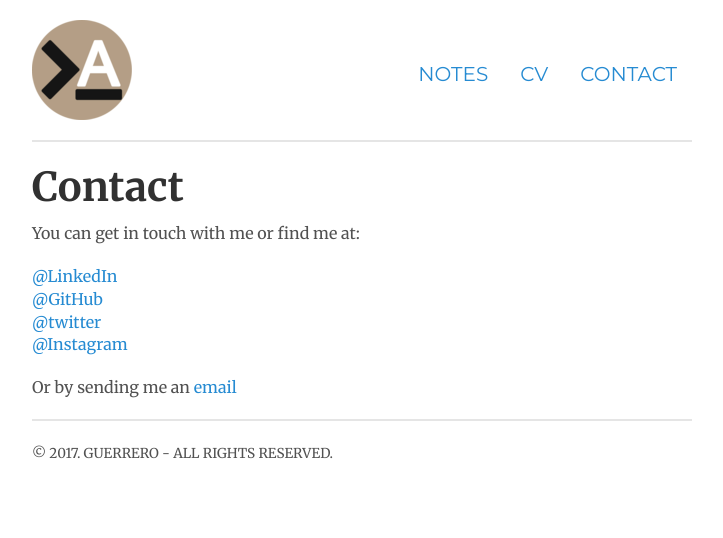
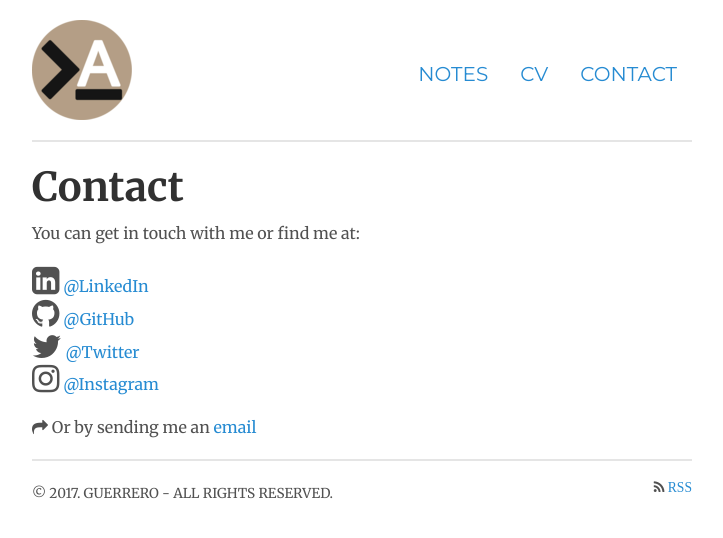
Before and after one commit to augustoguerrero/augustoguerrero.github.io, a Jekyll site: the page built from contact/index.html, in a window 1280 px wide. Shown: the top 538 px of the page, without its empty margins (278-1001 px from the left). Built offline with Jekyll 4.4.1, drawn with Linux system fonts in a browser that asks for light colours.

Commit message:
added some FA

```diff
--- a/_layouts/default.html
+++ b/_layouts/default.html
@@ -19,13 +19,13 @@
         {% if page.title == "Contact" %}
           <img class="faded" src="/public/logo-100px-orange.png">
         {% endif %}
-        {% if page.title == "First commit" %}
+        {% if page.url contains "2017" %} <!-- change every year!!! -->
           <img class="faded" src="/public/logo-100px-red.png">
         {% endif %}
         </a>
         <!-- <small>{{ site.tagline }}</small> -->
         <div class="header">
-          <ul class="nav nav-pills pull-right centered">
+          <ul class="nav nav-pills pull-right">
             <li class="passive"><a href="/notes">Notes</a></li>
             <li class="passive"><a href="/cv">CV</a></li>
             <li class="passive"><a href="/contact">Contact</a></li>
@@ -39,7 +39,7 @@
 
       <footer class="footer">
         <small>
-          &copy; <time datetime="{{ site.time | date_to_xmlschema }}">{{ site.time | date: '%Y' }}</time>. Guerrero - All rights reserved.
+          &copy; <time datetime="{{ site.time | date_to_xmlschema }}">{{ site.time | date: '%Y' }}</time>. Guerrero - All rights reserved. <i class="fa fa-rss pull-right"><a href="/atom.xml"> RSS</a></i>
         </small>
       </footer>
     </div>
--- a/contact/index.html
+++ b/contact/index.html
@@ -6,18 +6,24 @@ title: Contact
 <p>You can get in touch with me or find me at:</p>
 <ul class="list-unstyled">
   <li>
+    <i class="fa fa-linkedin-square fa-2x"></i>
     <a href="https://www.linkedin.com/in/augustoguerrero/">@LinkedIn</a>
   </li>
   <li>
+    <i class="fa fa-github fa-2x"></i>
     <a href="https://www.github.com/augustoguerrero/">@GitHub</a>
   </li>
   <li>
-    <a href="https://twitter.com/fffffffffuu">@twitter</a>
+    <i class="fa fa-twitter fa-2x"></i>
+    <a href="https://twitter.com/fffffffffuu">@Twitter</a>
   </li>
   <li>
+    <i class="fa fa-instagram fa-2x"></i>
     <a href="https://www.instagram.com/auguerrer0/">@Instagram</a>
   </li>
 </ul>
 
-<p>Or by sending me an <span id="obf"><script>document.getElementById("obf").innerHTML="<n uers=\"znvygb:nhthfgb.pbqrk@tznvy.pbz\" gnetrg=\"_oynax\">rznvy</n>".replace(/[a-zA-Z]/g,function(c){return String.fromCharCode((c<="Z"?90:122)>=(c=c.charCodeAt(0)+13)?c:c-26);});document.body.appendChild(eo);</script>
+<p><i class="fa fa-share"></i> Or by sending me an <span id="obf">
+  <script>document.getElementById("obf").innerHTML="<n uers=\"znvygb:nhthfgb.pbqrk@tznvy.pbz\" gnetrg=\"_oynax\">rznvy</n>".replace(/[a-zA-Z]/g,function(c){return String.fromCharCode((c<="Z"?90:122)>=(c=c.charCodeAt(0)+13)?c:c-26);});document.body.appendChild(eo);
+  </script>
 <noscript><span style="unicode-bidi:bidi-override;direction:rtl;">moc.liamg@xedoc.otsugua</span></noscript></span></p>
--- a/notes/index.html
+++ b/notes/index.html
@@ -5,6 +5,6 @@ title: Notes
 <h1>{{ page.title }}</h1>
 <ul class="posts">
   {% for post in site.posts %}
-  <li><span>{{ post.date | date_to_string }}</span> » <a href="{{ post.url }}" title="{{ post.title }}">{{ post.title }}</a></li>
+    <li><span>{{ post.date | date_to_string }}</span> » <a href="{{ post.url }}" title="{{ post.title }}">{{ post.title }}</a></li>
   {% endfor %}
 </ul>
```
Also changed, not shown: font-awesome/HELP-US-OUT.txt (deleted, +0 -7 lines).
